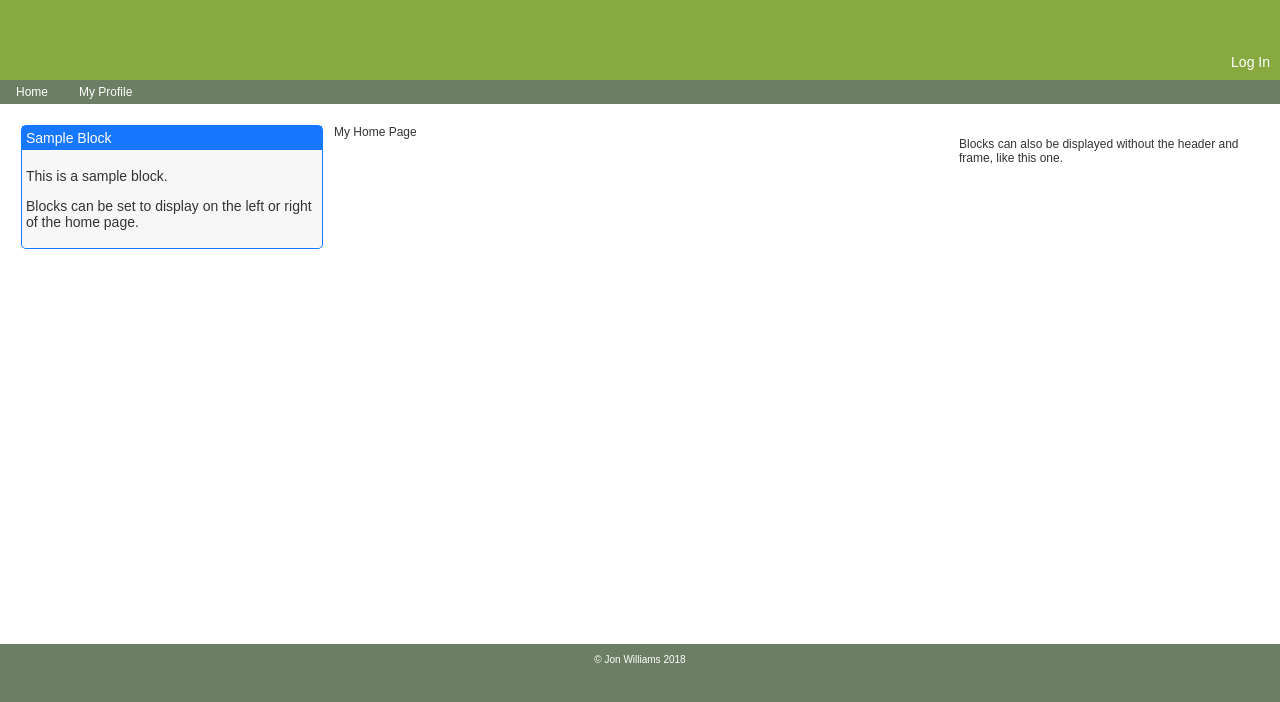
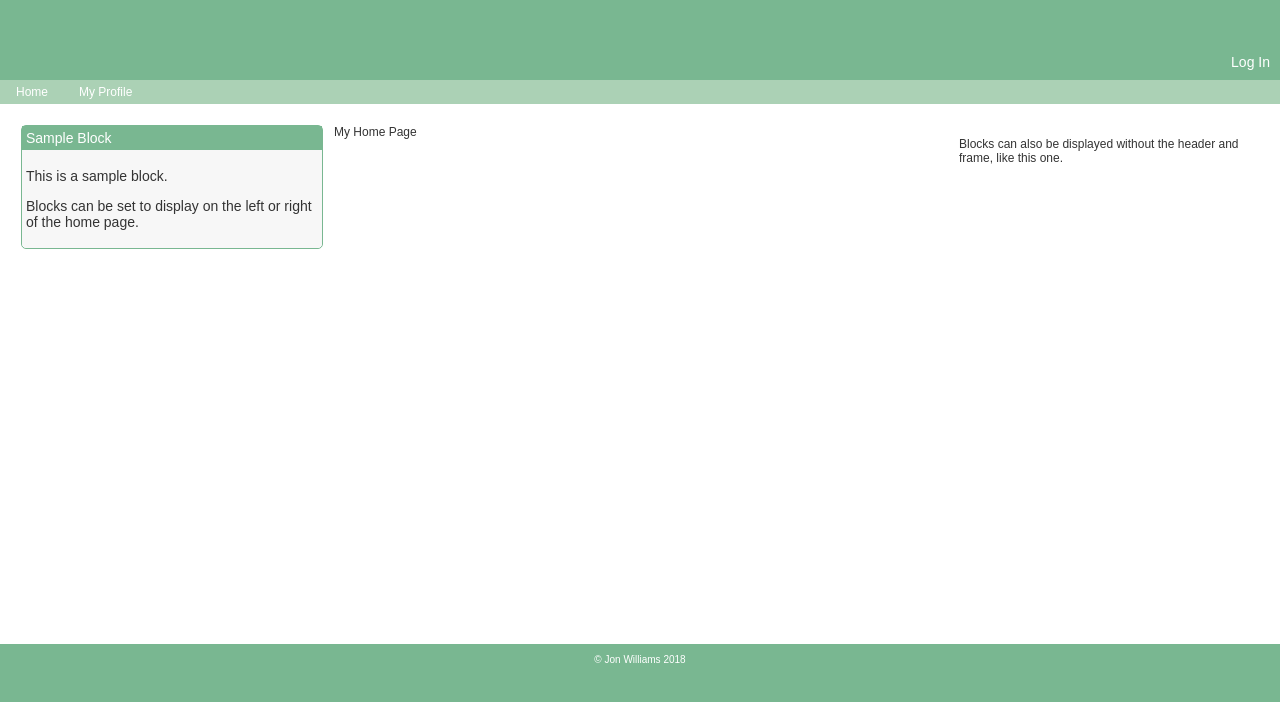
Before and after one commit to GibsonStudio/NatureTrail, a CodeIgniter app: page /ntrail/ in a window 1280 px wide. Shown: the top 702 px of the page. Run offline with CodeIgniter, Linux system fonts and the light colour scheme; data comes from the database, SQL or seed files in the repository.

Commit message:
css update

```diff
--- a/application/views/user/login.php
+++ b/application/views/user/login.php
@@ -3,7 +3,7 @@
 <html>
 
 <head>
-  <title>CAE OAA Applications</title>
+  <title>Nature Trail</title>
   <link href="<?php echo css_path(); ?>/login.css" type="text/css" rel="stylesheet" />
   <script src="<?php echo js_path(); ?>jquery-1.10.1.min.js" type="text/javascript"></script>
   <script src="<?php echo js_path(); ?>global.inc.js" type="text/javascript"></script>
--- a/css/style.css
+++ b/css/style.css
@@ -1,19 +1,23 @@
+:root {
+  --main-color: #79B791;
+  --menu-color: #ABD1B5;
+  --hilite-color: #EDF4ED;
+  --dark1: #51291E;
+  --dark2: #301014;
+}
+
+
+
 body {
-	font-family: "Arial";
-	font-size: 12px;
-	margin: 0;
-	padding: 0;
-	background: #6c7e64;
-	color: #333333;
-    min-width: 600px;
+	font-family: "Arial"; font-size: 12px;
+	margin: 0; padding: 0; min-width: 600px;
+	background-color: #79B791; color: #333333;
 }
 
 
 #header {
-    color: #ffffff;
-    background: #88a940;
-    height: 80px;
-    position: relative;
+    color: #ffffff; background-color: #79B791;
+    height: 80px; position: relative;
 }
 
 #header_logo {
@@ -40,7 +44,7 @@ body {
 
 
 #footer {
-    background: #6c7e64;
+    background-color: var(--main-color);
     color: #ffffff;
     height: 30px;
 }
@@ -256,49 +260,11 @@ body {
 
 
 
-/* **** menu **** */
-
-/*
-#menu {
-    background: #a7bc6d;
-    font-size: 12px;
-    padding: 20px;
-    color: #ffffff;
-    text-align: right;
-    display: none;
-}
-
-
-#menu .menu_heading:nth-child(n+2) {
-	margin-top: 20px;
-}
-
-
-.menu_heading {
-	font-weight: bold;
-	border-bottom: 1px solid #ffffff;
-}
-
-
-.menu_sub_heading {
-	display: inline-block;
-}
-
-
-#menu button {
-	border: none;
-	background: #f2f2f2;
-	color: #666666;
-	margin: 4px;
-	padding: 4px;
-}
-*/
-
 
 
 
 #menu {
-    background: #6c7e64;
+    background-color: #ABD1B5;
     font-size: 12px;
 }
 
@@ -399,7 +365,7 @@ body {
 
 .block {
 	width: 300px;
-	border: 1px solid #1777ff;
+	border: 1px solid #79B791;
 	margin-bottom: 20px;
 	border-radius: 5px;
 	font-size: 14px;
@@ -407,7 +373,7 @@ body {
 
 
 .block_heading {
-	background: #1777ff;
+	background: #79B791;
 	color: #ffffff;
 	padding: 4px;
 }
```
Also changed, not shown: other parts of css/style.css (+9 -17 lines), css/login.css (+4 -3 lines).
